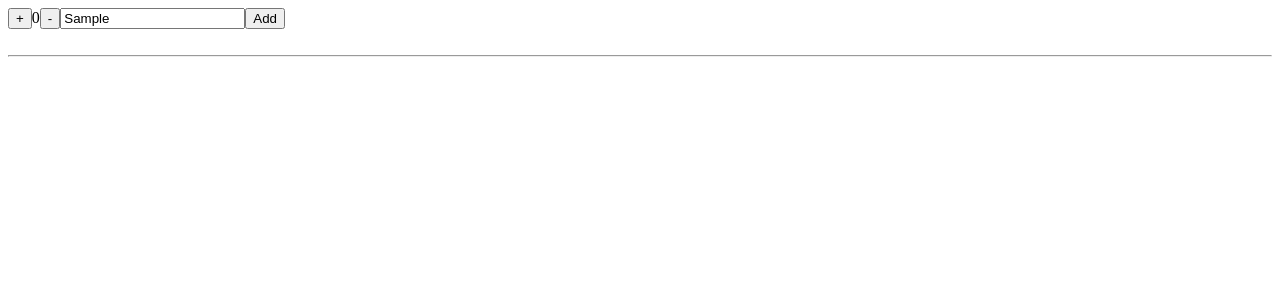
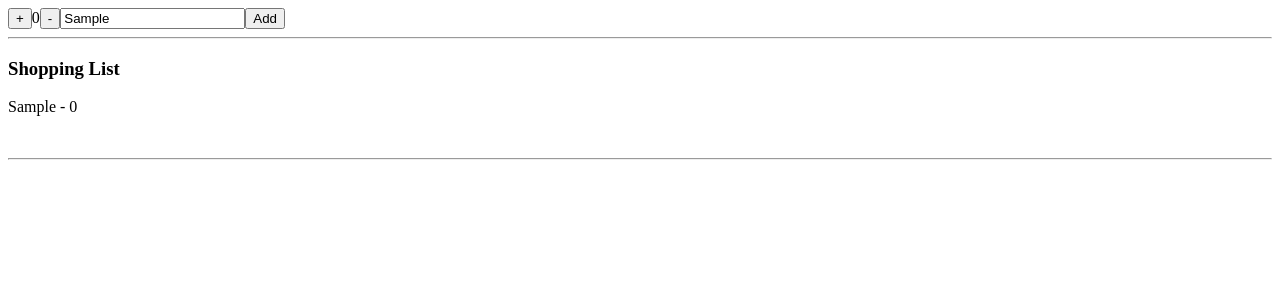
Before and after one commit to Caudillo8/SHOPPING-LIST, a React (Vite) app: page / in a window 1280 px wide. Both pictures are taken after typing "Sample" into the empty fields and a click on the input "Add". Shown: the top 300 px of the page. Built offline with nearby package versions, Linux system fonts and the light colour scheme.

Commit message:
Update MainControl.jsx

```diff
--- a/src/Components/MainControl.jsx
+++ b/src/Components/MainControl.jsx
@@ -15,11 +15,18 @@ export const MainControl = () => {
   };
 
   /*------------------  TO LIST  addList  ---------------------*/
-  const shopList = [];
+  const [shopList, setShopList] = useState([]);
   const addList = (e) => {
     e.preventDefault();
     const productName = e.target.elements._productName.value;
-    shopList.push({ productName: productName, cantidad: cantidad });
+    //shopList.push({ productName: productName, cantidad: cantidad });
+    setShopList([
+      ...shopList /*tomar lo que se va acumulando*/,
+      {
+        productName: productName,
+        cantidad: cantidad,
+      } /*agregar con el setter*/,
+    ]);
     console.log(shopList);
   };
   /*------------------------SHOW LIST---------------------*/
@@ -34,6 +41,13 @@ export const MainControl = () => {
         <input type="text" placeholder="Product" name="_productName" />
         <input type="submit" value="Add" />
       </form>
+      <hr />
+      <h3>Shopping List</h3>
+      {shopList.map((item, index) => (
+        <p key={index}>
+          {item.productName} - {item.cantidad}
+        </p>
+      ))}
     </div>
   );
 };
```
